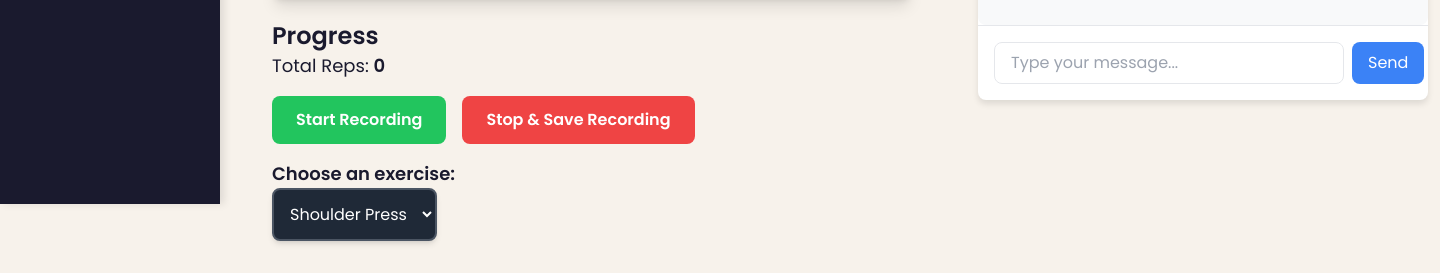
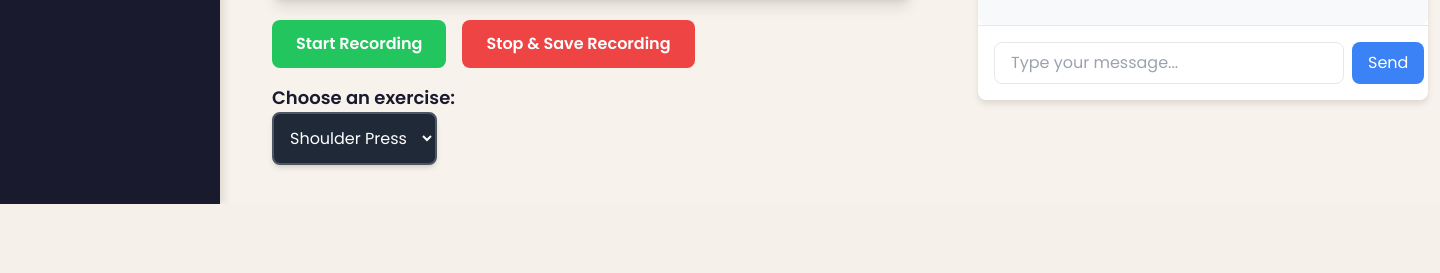
Before and after one commit to StudioMitesh/swolemate, a Flask app: page / in a window 1440 px wide. Shown: the part 596-869 px from the top of the page. After the commit the page ends 800 px from the top, so only its background shows below. Run offline with Flask 3, Linux system fonts and the light colour scheme; some libraries are stand-ins or nearby versions.

Commit message:
Changed site descriptions

```diff
--- a/pose_detector.py
+++ b/pose_detector.py
@@ -3,7 +3,7 @@ import cv2
 import pandas as pd
 import numpy as np
 
-def extract_poses(video_path, rep_threshold=0.1, min_rep_duration=15, smoothing_window=5):
+def extract_poses(video_path, rep_threshold=0.6, min_rep_duration=15, smoothing_window=5):
     mp_pose = mp.solutions.pose
     pose = mp_pose.Pose(static_image_mode=False)
 
--- a/rep_count.json
+++ b/rep_count.json
@@ -1 +1 @@
-{"rep_count": 0}
+{"rep_count": 1}
--- a/templates/index.html
+++ b/templates/index.html
@@ -338,11 +338,6 @@
                         <canvas id="output_canvas"></canvas>
                     </div>
 
-                    <div class="mt-4">
-                        <h2 class="text-2xl font-bold text-[#1a1a2e]">Progress</h2>
-                        <p class="text-[#1a1a2e] text-lg">Total Reps: <span id="rep-count" class="font-semibold">0</span></p>
-                    </div>
-
                     <div class="flex space-x-4 mt-4">
                         <button id="startButton" class="bg-green-500 text-white btn">Start Recording</button>
                         <button id="stopButton" disabled class="bg-red-500 text-white btn">Stop & Save Recording</button>
@@ -387,10 +382,6 @@
             <h1 class="text-4xl font-extrabold text-[#1a1a2e] mb-6">Your Achievements</h1>
 
             <div class="max-w-3xl">
-                <div class="bg-white rounded-lg p-6 shadow-lg mb-6">
-                    <h2 class="text-2xl font-bold text-[#1a1a2e] mb-4">Progress</h2>
-                    <p class="text-[#1a1a2e] text-xl">Total Reps: <span id="rewards-rep-count" class="font-semibold">0</span></p>
-                </div>
 
                 <div class="badges-container">
                     <h2 class="text-xl font-bold text-[#1a1a2e] mb-4">Achievement Badges</h2>
@@ -656,11 +647,11 @@
             // Define all possible badges
             const allBadges = {
                 1: {"name": "First Rep", "description": "Completed your first rep!", "icon": "🥉"},
-                5: {"name": "Getting Started", "description": "Completed 5 reps!", "icon": "🥈"},
-                10: {"name": "Progress Master", "description": "Completed 10 reps!", "icon": "🥇"},
-                25: {"name": "Fitness Expert", "description": "Completed 25 reps!", "icon": "💪"},
-                50: {"name": "Fitness Champion", "description": "Completed 50 reps!", "icon": "🏆"},
-                100: {"name": "Workout Legend", "description": "Completed 100 reps!", "icon": "👑"}
+                5: {"name": "Getting Started", "description": "You're getting the hang of it!", "icon": "🥈"},
+                10: {"name": "Progress Master", "description": "Almost there!", "icon": "🥇"},
+                25: {"name": "Fitness Expert", "description": "Wow! You're an expert now!", "icon": "💪"},
+                50: {"name": "Fitness Champion", "description": "You're almost a master!", "icon": "🏆"},
+                100: {"name": "Workout Legend", "description": "Now you are a master!", "icon": "👑"}
             };
 
             if (!badgesList) return; // Only proceed if we're on the rewards page
```
